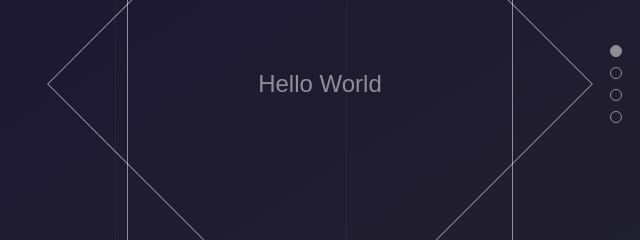
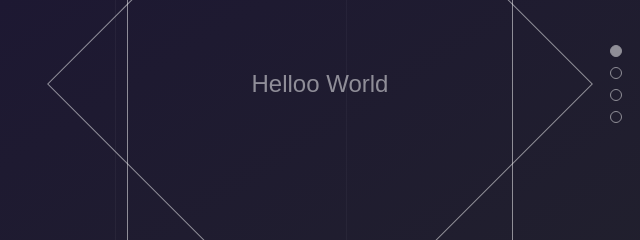
Before and after one commit to Lucadmin/Lucadmin.github.io, a plain HTML site: page index.html in a window 1280 px wide. Both pictures are taken after a click on the item "Hello World". Shown: the part 316-556 px from the top of the page, 640-1280 px from the left. Drawn offline with Linux system fonts and the light colour scheme; a web font is replaced by a local one.

Commit message:
Einiges verbessert
Signed-off-by: Lucadmin <luca.account@gmx.de>

```diff
--- a/index.html
+++ b/index.html
@@ -10,7 +10,7 @@
 <link href="https://fonts.googleapis.com/css2?family=Bai+Jamjuree&display=swap" rel="stylesheet">
 <head>
     <meta charset="UTF-8">
-    <title>Lucaa Ilchen</title>
+    <title>Luca Ilchen</title>
 </head>
 
 <!-- BACKGROUND -->
@@ -49,7 +49,7 @@
 
             <!-- HELLO WORLD SECTION -->
             <div class="square-section" id="section-hello-world">
-                <p id="text">Hello World</p>
+                <p id="text">Helloo World</p>
             </div>
 
             <!-- ME SECTION -->
```
